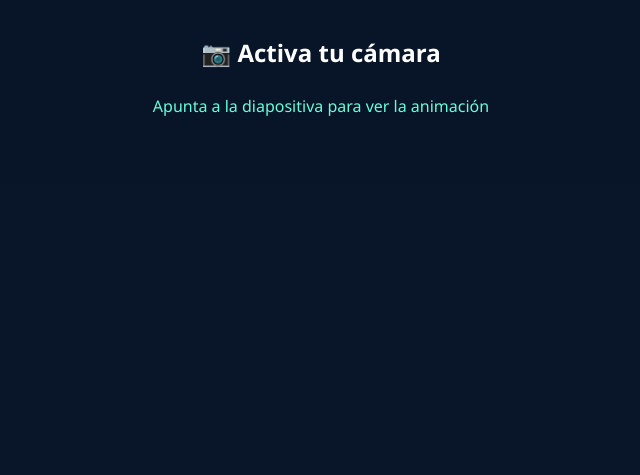
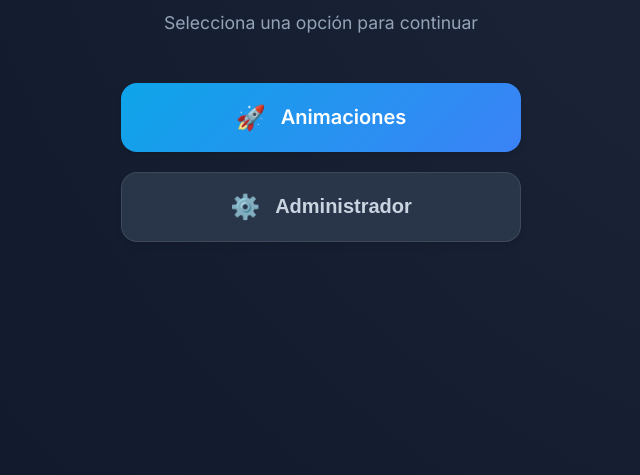
Before and after one commit to ArmandoRamirez951/Ayudantia, a website: page index.html in a window 1280 px wide. Shown: the part 325-800 px from the top of the page, without its empty margins (319-959 px from the left). Drawn offline with Linux system fonts and the light colour scheme.

Commit message:
Agregado menu principal con dos botones

```diff
--- a/index.html
+++ b/index.html
@@ -2,71 +2,117 @@
 <html lang="es">
 <head>
     <meta charset="UTF-8">
-    <meta name="viewport" content="width=device-width, initial-scale=1.0, maximum-scale=1.0, user-scalable=no" />
-    <title>AR - Método Científico</title>
+    <meta name="viewport" content="width=device-width, initial-scale=1.0">
+    <title>Sistema de Ayudantía</title>
+    <link href="https://fonts.googleapis.com/css2?family=Inter:wght@400;600;800&display=swap" rel="stylesheet">
+    <style>
+        :root {
+            --primary: #0ea5e9;
+            --primary-hover: #0284c7;
+            --secondary: #334155;
+            --secondary-hover: #475569;
+            --bg-color: #0f172a;
+            --text-color: #f8fafc;
+        }
 
-    <!-- Incluimos los estilos CSS -->
-    <link rel="stylesheet" href="style.css">
+        body {
+            margin: 0;
+            padding: 0;
+            font-family: 'Inter', sans-serif;
+            background: radial-gradient(circle at top right, #1e293b, var(--bg-color));
+            color: var(--text-color);
+            display: flex;
+            flex-direction: column;
+            justify-content: center;
+            align-items: center;
+            height: 100vh;
+            text-align: center;
+            overflow: hidden;
+        }
 
-    <!-- Incluimos A-Frame y MindAR -->
-    <script src="https://aframe.io/releases/1.5.0/aframe.min.js"></script>
-    <script src="https://cdn.jsdelivr.net/npm/mind-ar@1.2.5/dist/mindar-image-aframe.prod.js"></script>
+        h1 {
+            font-size: 2.5rem;
+            font-weight: 800;
+            margin-bottom: 10px;
+            background: -webkit-linear-gradient(45deg, #38bdf8, #818cf8);
+            -webkit-background-clip: text;
+            -webkit-text-fill-color: transparent;
+        }
 
-    <!-- NUEVO: Librería necesaria para reproducir las animaciones profesionales de los archivos .glb -->
-    <script src="https://cdn.jsdelivr.net/gh/c-frame/aframe-extras@7.0.0/dist/aframe-extras.min.js"></script>
+        p {
+            font-size: 1.1rem;
+            color: #94a3b8;
+            margin-bottom: 50px;
+        }
 
-    <!-- Incluimos la lógica de JavaScript -->
-    <script src="app.js" defer></script>
+        .menu-container {
+            display: flex;
+            flex-direction: column;
+            gap: 20px;
+            width: 90%;
+            max-width: 400px;
+        }
+
+        .btn {
+            text-decoration: none;
+            display: flex;
+            align-items: center;
+            justify-content: center;
+            padding: 20px;
+            font-size: 1.25rem;
+            font-weight: 600;
+            border-radius: 16px;
+            border: none;
+            cursor: pointer;
+            transition: all 0.3s ease;
+            box-shadow: 0 4px 6px -1px rgba(0, 0, 0, 0.1), 0 2px 4px -1px rgba(0, 0, 0, 0.06);
+            backdrop-filter: blur(10px);
+        }
+
+        .btn-primary {
+            background: linear-gradient(135deg, var(--primary), #3b82f6);
+            color: white;
+        }
+
+        .btn-primary:hover {
+            transform: translateY(-3px);
+            box-shadow: 0 10px 15px -3px rgba(14, 165, 233, 0.4);
+        }
+
+        .btn-secondary {
+            background: rgba(51, 65, 85, 0.7);
+            color: #cbd5e1;
+            border: 1px solid rgba(255, 255, 255, 0.1);
+        }
+
+        .btn-secondary:hover {
+            background: var(--secondary-hover);
+            transform: translateY(-3px);
+        }
+
+        .btn-icon {
+            font-size: 1.5rem;
+            margin-right: 15px;
+        }
+
+    </style>
 </head>
 <body>
 
-    <!-- Interfaz de usuario (overlay) -->
-    <div id="ui-container">
-        <h2>📷 Activa tu cámara</h2>
-        <p>Apunta a la diapositiva para ver la animación</p>
+    <h1>Bienvenido al Sistema</h1>
+    <p>Selecciona una opción para continuar</p>
+
+    <div class="menu-container">
+        <!-- Botón que nos manda a la cámara (Realidad Aumentada) -->
+        <a href="camara.html" class="btn btn-primary">
+            <span class="btn-icon">🚀</span> Animaciones
+        </a>
+
+        <!-- Botón de administrador (Por el momento no hace nada) -->
+        <button class="btn btn-secondary" onclick="alert('Modo Administrador en construcción...')">
+            <span class="btn-icon">⚙️</span> Administrador
+        </button>
     </div>
-
-    <div id="finished-msg">Animación finalizada</div>
-
-    <!-- Escena de A-Frame configurada con MindAR -->
-    <a-scene
-        mindar-image="imageTargetSrc: ./targets.mind; autoStart: true; uiScanning: no; uiLoading: no;"
-        color-space="sRGB"
-        renderer="colorManagement: true, physicallyCorrectLights"
-        vr-mode-ui="enabled: false"
-        device-orientation-permission-ui="enabled: false">
-
-        <!-- Cargamos nuestro modelo 3D en la memoria de la escena -->
-        <a-assets>
-            <a-asset-item id="modeloProfesional" src="https://cdn.jsdelivr.net/gh/KhronosGroup/glTF-Sample-Models/2.0/Fox/glTF-Binary/Fox.glb"></a-asset-item>
-        </a-assets>
-
-        <a-camera position="0 0 0" look-controls="enabled: false"></a-camera>
-
-        <!-- Contenedor que aparecerá SOBRE la imagen cuando sea detectada -->
-        <a-entity mindar-image-target="targetIndex: 0" id="ar-content">
-
-            <!-- Texto flotante -->
-            <a-text value="¡Bienvenidos!" color="#000000" align="center" position="0 0.8 0" scale="1.5 1.5 1.5"
-                    geometry="primitive: plane; width: 1.5; height: 0.5" material="color: #ffffff; opacity: 0.9"
-                    animation="property: position; to: 0 0.85 0; dir: alternate; dur: 1000; loop: true">
-            </a-text>
-
-            <!--
-                AQUÍ IMPLEMENTAMOS EL MODELO PROFESIONAL
-                - gltf-model="#modeloProfesional": Llama al archivo .glb
-                - animation-mixer="clip: *": Le dice que reproduzca automáticamente la animación que el diseñador le grabó al modelo (ej. caminar o correr)
-            -->
-            <a-entity
-                gltf-model="#modeloProfesional"
-                position="0 -0.2 0"
-                scale="0.01 0.01 0.01"
-                rotation="0 0 0"
-                animation-mixer="clip: *">
-            </a-entity>
-
-        </a-entity>
-    </a-scene>
 
 </body>
 </html>
```
Also changed, not shown: camara.html (added, +69 -0 lines).
